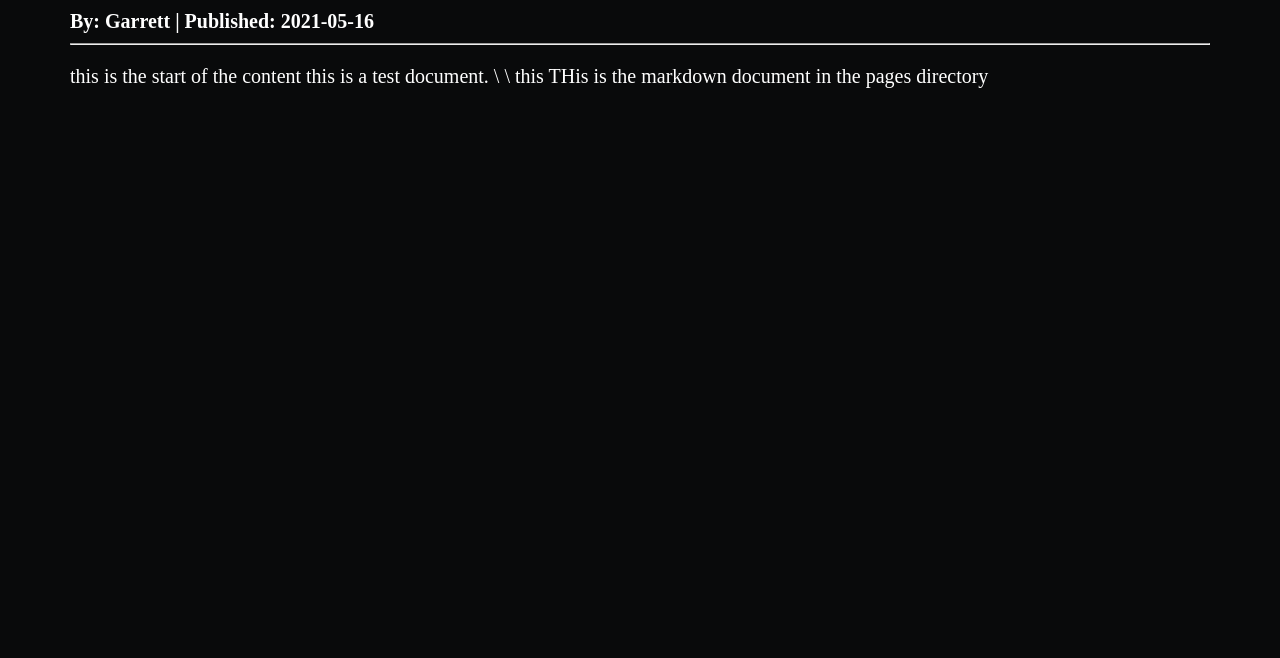
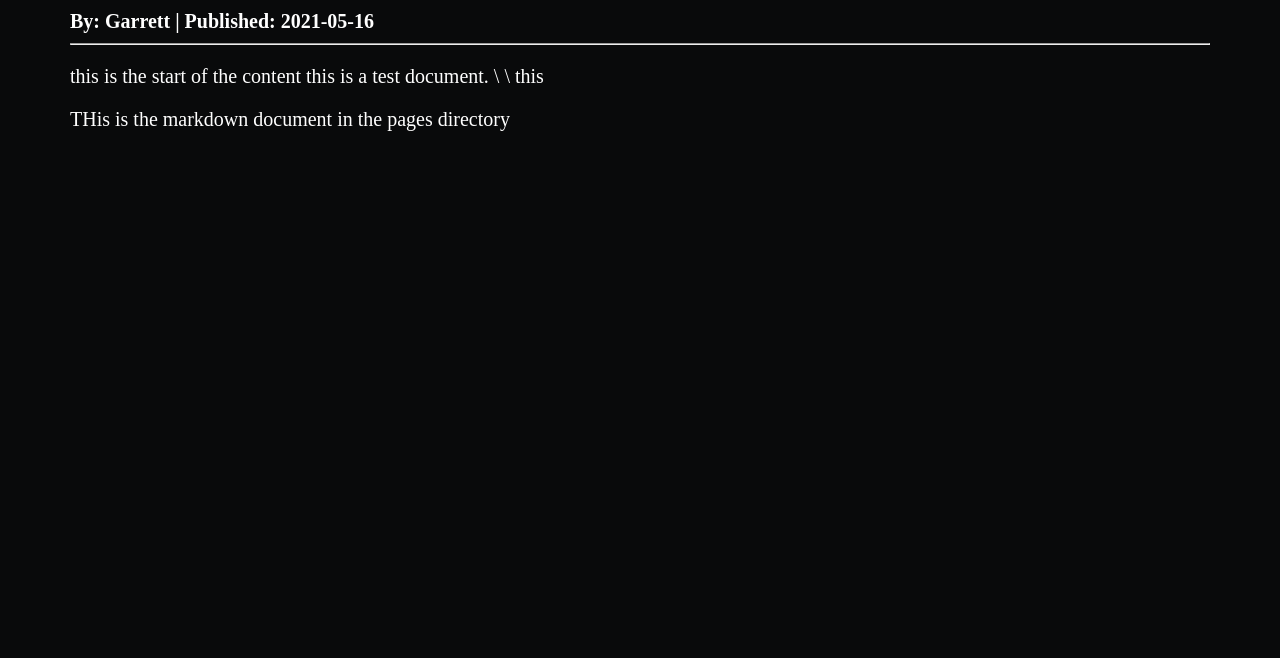
Before and after one commit to Valknutting/valknutting.github.io, a plain HTML site: page test - 2.html in a window 1280 px wide. Shown: the part 142-800 px from the top of the page. Drawn offline with Linux system fonts and the light colour scheme.

Commit message:
Add files via upload

```diff
--- a/test - 2.html
+++ b/test - 2.html
@@ -25,14 +25,12 @@
 		<h1>Test Post - 2</h1>
 		<strong>By: Garrett | Published: 2021-05-16</strong></span>
 		<hr>
-		<p class="container"><p>
-this is the start of the content
+		<p class="container"><p>this is the start of the content
 this is a test document.
 \
 \
-this
-
-THis is the markdown document in the pages directory<p>
+this</p>
+<p>THis is the markdown document in the pages directory</p><p>
 	</section>
 	</body>
 </html>
```
Also changed, not shown: index.html (+3 -6 lines).
